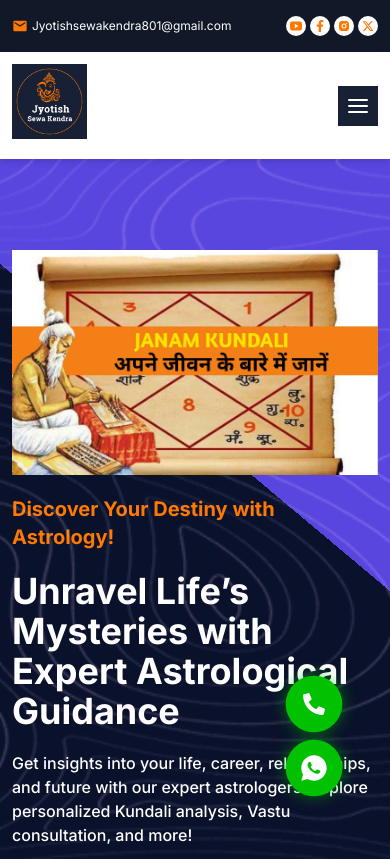
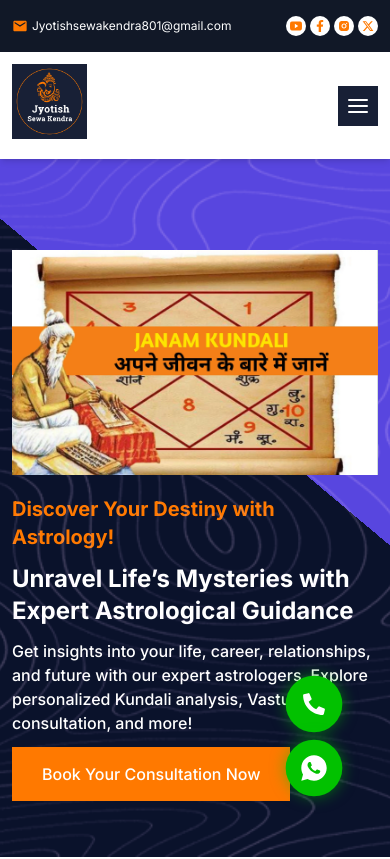
Before and after one commit to Shivam562-j/jyotishsewakendra, a React (Vite) app: page / in a window 390 px wide. Shown: the top 859 px of the page. Built offline with nearby package versions, Linux system fonts and the light colour scheme.

Commit message:
changes in the fontsize

```diff
--- a/src/components/SectionContent/SectionContent.jsx
+++ b/src/components/SectionContent/SectionContent.jsx
@@ -13,9 +13,9 @@ const SectionContent = ({
         descriptionColor="text-[#fff]"
     }) => {
     return (
-        <div className={`${ctaText ? 'w-full sm:w-1/2' : "w-full"} flex flex-col gap-5 ${className}`}>
+        <div className={`${ctaText ? 'w-full sm:w-1/2' : "w-full"} flex flex-col gap-3 sm:gap-5 ${className}`}>
             <h4 className={`text-xl font-bold ${subHeadingColor}`}>{subHeading}</h4>
-            <h1 className={`text-4xl font-bold ${headingColor}`}>{heading}</h1>
+            <h1 className={`text-2xl sm:text-4xl font-bold ${headingColor}`}>{heading}</h1>
             <p className={`text-base font-medium ${descriptionColor}`}>{description}</p>
             {ctaText && <Button to={ctaUrl}>{ctaText}</Button>}
         </div>
```
